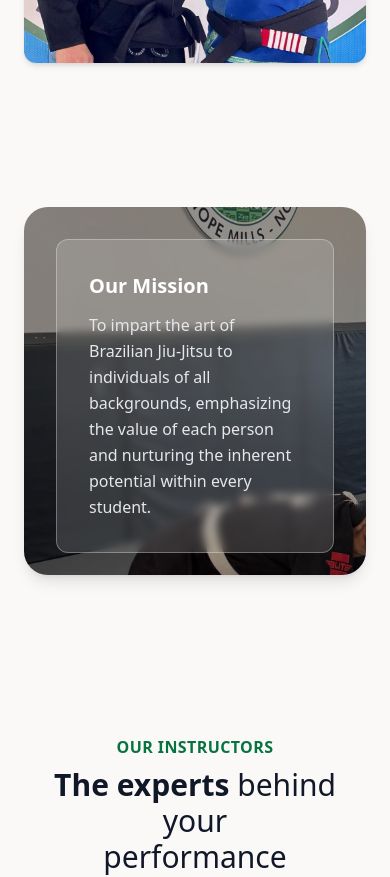
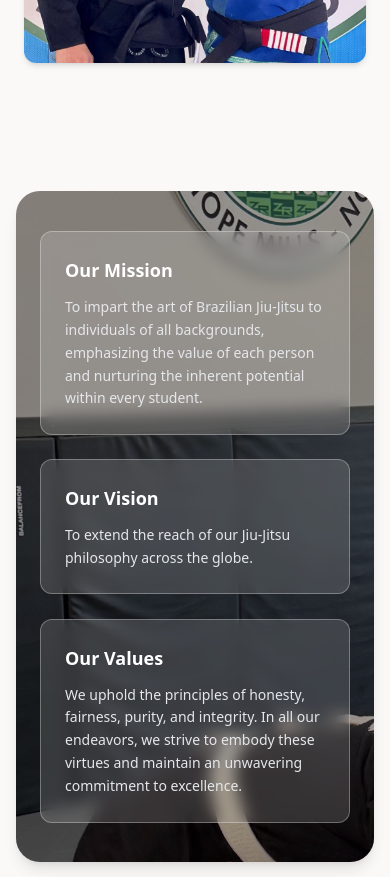
Before and after one commit to abhiineat/zr-team-website, a Next.js app: page /about in a window 390 px wide. Shown: the part 1780-2657 px from the top of the page. Built offline with nearby package versions, Linux system fonts and the light colour scheme.

Commit message:
fix:responsiveness f abut us page and image of instructor

```diff
--- a/app/about/page.tsx
+++ b/app/about/page.tsx
@@ -118,7 +118,7 @@ export default function About() {
         </section>
 
         {/* ✅ Mission / Vision / Values */}
-        <section className="px-6 sm:px-6 md:px-20 mx-auto px-4 sm:px-6 md:px-10 py-20">
+        <section className="mx-auto px-4 sm:px-6 md:px-10 lg:px-20 py-16 sm:py-12">
   <motion.div
     className="relative rounded-3xl overflow-hidden shadow-lg"
     initial={{ opacity: 0, scale: 0.95 }}
@@ -127,13 +127,21 @@ export default function About() {
     viewport={{ once: true }}
   >
     <div
-              className="h-[23rem] w-full bg-cover bg-center relative"
+      className="
+        w-full
+        min-h-[22rem]
+        sm:min-h-[26rem]
+        md:min-h-[30rem]
+        bg-cover bg-center
+        relative
+      "
       style={{ backgroundImage: "url('/mission.webp')" }}
     >
-              <div className="absolute inset-0 bg-black/40"></div>
+      {/* overlay */}
+      <div className="absolute inset-0 bg-black/40" />
 
-              <div className="relative z-10 p-8 sm:p-12 md:p-16">
-                <div className="grid md:grid-cols-3 gap-6 sm:gap-8">
+      <div className="relative z-10 px-6 py-10 sm:px-10 sm:py-14 md:px-16 md:py-28">
+        <div className="grid grid-cols-1 md:grid-cols-3 gap-6 sm:gap-8">
           {[
             {
               title: "Our Mission",
@@ -150,14 +158,23 @@ export default function About() {
           ].map((card, i) => (
             <motion.div
               key={i}
-                      className="bg-white/15 border border-white/30 backdrop-blur-xs text-white p-8 rounded-xl"
+              className="
+                bg-white/15
+                border border-white/30
+                backdrop-blur-sm
+                text-white
+                p-6 sm:p-8
+                rounded-xl
+              "
               initial={{ opacity: 0, y: 40 }}
               whileInView={{ opacity: 1, y: 0 }}
               transition={{ duration: 0.8, delay: i * 0.2 }}
               viewport={{ once: true }}
             >
-                      <h4 className="font-bold text-xl mb-3">{card.title}</h4>
-                      <p className="text-gray-200 text-base leading-relaxed">
+              <h4 className="font-bold text-lg sm:text-xl mb-3">
+                {card.title}
+              </h4>
+              <p className="text-gray-200 text-sm sm:text-base leading-relaxed">
                 {card.text}
               </p>
             </motion.div>
@@ -167,6 +184,7 @@ export default function About() {
     </div>
   </motion.div>
 </section>
+
 
         {/* ✅ Instructors Section */}
         <section className="px-6 sm:px-6 md:px-20 mx-auto py-20 px-6 text-center">
--- a/app/api/contact/route.ts
+++ b/app/api/contact/route.ts
@@ -8,8 +8,8 @@ export async function POST(req: Request) {
     const { firstName, lastName, email, message } = await req.json();
 
     await resend.emails.send({
-      from: "Website Contact <onboarding@resend.dev>",
-      to: "abhii.neat@gmail.com",
+      from: "Website Contact <contact@google.com>",
+      to: "abhii.neay@gmail.com",
       replyTo: email, // user can be replied to
       subject: "New Contact Form Submission",
       html: `
--- a/app/components/InstructorSection.tsx
+++ b/app/components/InstructorSection.tsx
@@ -29,12 +29,12 @@ export default function InstructorsSection() {
       {
         name: "Lucas",
         bio: "Lucas is an athlete.",
-        image: "/daryl.jpg",
+        image: "/lucas.jpg",
       },
     ];
 
     return (
-      <section className="px-6 sm:px-6 md:px-20 mx-auto py-12 px-6 text-center">
+      <section className="px-6 sm:px-6 md:px-20 mx-auto px-6 text-center">
         {/* Heading */}
         <motion.div
           className="mb-12"
```
Also changed, not shown: public/lucas.jpg (added). Lines whose indentation alone changed are shown as unchanged.
